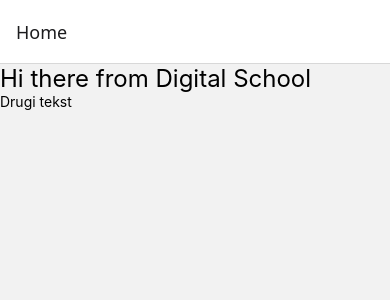
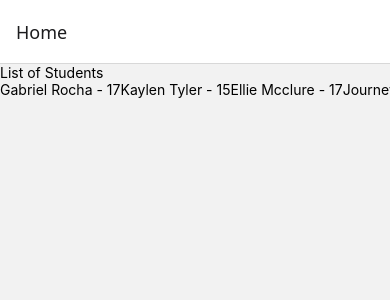
Before and after one commit to DusanPeric44/first-react-app-dec25, a React Native app: screen /Home in a window 390 px wide. Shown: the top 300 px of the page. Built offline with nearby package versions, Linux system fonts and the light colour scheme.

Commit message:
module 4

```diff
--- a/App.js
+++ b/App.js
@@ -4,6 +4,7 @@ import { StatusBar } from "expo-status-bar";
 import { StyleSheet, Text, View } from "react-native";
 import MainScreen from "./screens/MainScreen";
 import ExcerciseScreen from "./screens/ExerciseScreen";
+import ListScreen from "./screens/ListScreen";
 
 const Stack = createStackNavigator();
 
@@ -11,7 +12,7 @@ export default function App() {
   return (
     <NavigationContainer>
       <Stack.Navigator>
-        <Stack.Screen name="Home" component={ExcerciseScreen}></Stack.Screen>
+        <Stack.Screen name="Home" component={ListScreen}></Stack.Screen>
       </Stack.Navigator>
     </NavigationContainer>
   );
--- /dev/null
+++ b/screens/ListScreen.js
@@ -0,0 +1,40 @@
+import React from "react";
+import { Text, StyleSheet, View, FlatList } from "react-native";
+
+const students = [
+  { name: "Gabriel", surname: "Rocha", age: "17" },
+  { name: "Kaylen", surname: "Tyler", age: "15" },
+  { name: "Ellie", surname: "Mcclure", age: "17" },
+  { name: "Journey", surname: "Blackburn", age: "16" },
+];
+
+const ListScreen = () => {
+  return (
+    <View>
+      <Text>List of Students</Text>
+      <FlatList
+        horizontal={true}
+        showsHorizontalScrollIndicator={false}
+        keyExtractor={(student) => student.name}
+        data={students}
+        renderItem={({ item }) => {
+          return (
+            <Text>
+              {item.name} {item.surname} - {item.age}
+            </Text>
+          );
+        }}
+      />
+    </View>
+  );
+};
+
+const style = StyleSheet.create({});
+
+export default ListScreen;
+
+// Mini Challenge 3
+// Ask students to create a Screen(Component) that will include an array of data.
+// The data will need to be rendered using FlatList Element. Ask them to design the
+// FlatList in different ways. The items should have a unique key. The screen should be
+// rendered in the App.
```
